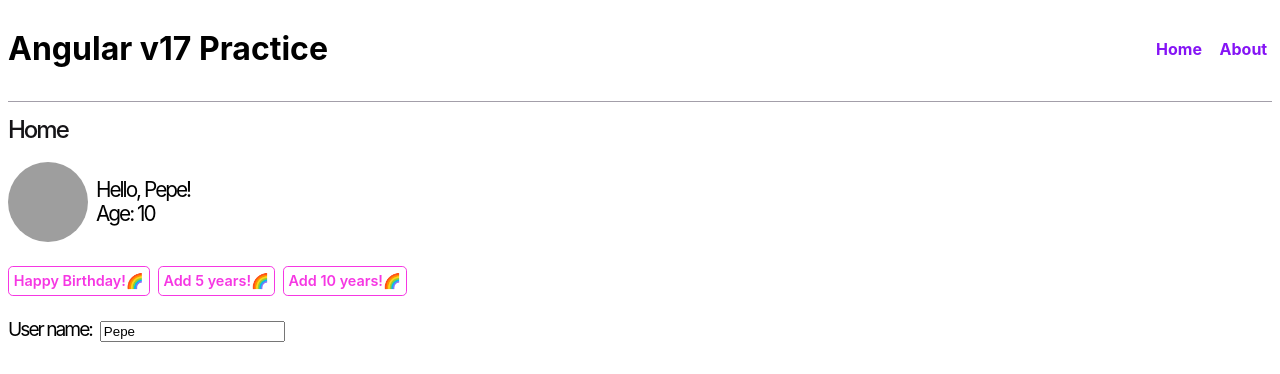
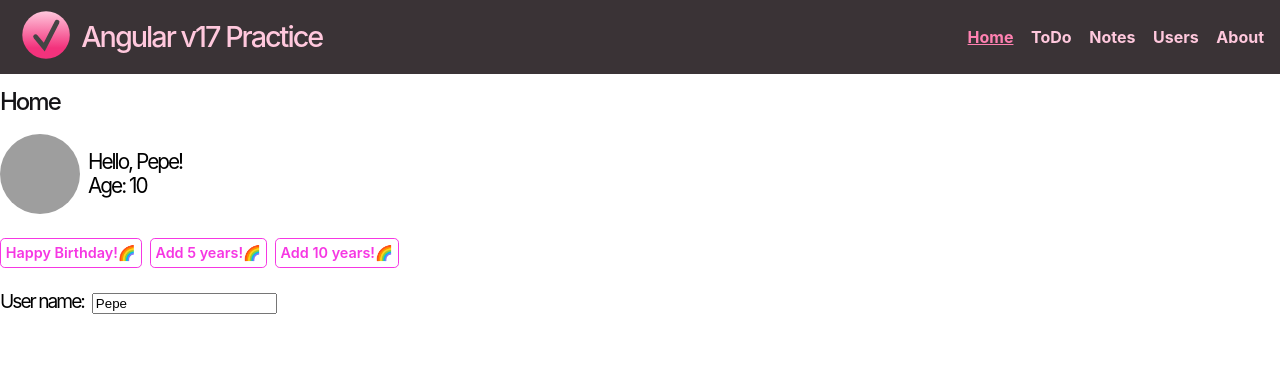
Before and after one commit to AldanaArcidiacono/angular17-practice, an Angular app: page /home in a window 1280 px wide. Shown: the top 374 px of the page. Built offline with nearby package versions, Linux system fonts and the light colour scheme; grey boxes are pictures that could not be loaded.

Commit message:
Add header styles & routes

```diff
--- a/projects/demo/src/app/app.component.scss
+++ b/projects/demo/src/app/app.component.scss
@@ -43,27 +43,6 @@
   -moz-osx-font-smoothing: grayscale;
 }
 
-h1 {
-  font-size: 1.8rem;
-  color: var(--gray-900);
-  font-weight: 500;
-  line-height: 100%;
-  letter-spacing: -0.125rem;
-  margin: 0;
-  font-family:
-    "Inter Tight",
-    -apple-system,
-    BlinkMacSystemFont,
-    "Segoe UI",
-    Roboto,
-    Helvetica,
-    Arial,
-    sans-serif,
-    "Apple Color Emoji",
-    "Segoe UI Emoji",
-    "Segoe UI Symbol";
-}
-
 main {
   width: 100%;
   min-height: 100%;
--- a/projects/demo/src/app/app.routes.ts
+++ b/projects/demo/src/app/app.routes.ts
@@ -13,6 +13,21 @@ export const routes: Routes = [
     // loadComponent: () => import('./features/home/home.component'),
   },
   {
+    path: 'todo',
+    title: 'ToDo',
+    loadComponent: () => AboutComponent,
+  },
+  {
+    path: 'notes',
+    title: 'Notes',
+    loadComponent: () => AboutComponent,
+  },
+  {
+    path: 'users',
+    title: 'Users',
+    loadComponent: () => AboutComponent,
+  },
+  {
     path: 'about',
     title: 'About',
     loadComponent: () => AboutComponent,
--- a/projects/demo/src/app/shared/header/header.component.scss
+++ b/projects/demo/src/app/shared/header/header.component.scss
@@ -1,7 +1,34 @@
 header {
   align-items: center;
-  border-bottom: 1px solid var(--gray-400);
+  background-color: var(--my-black);
   display: flex;
   justify-content: space-between;
-  padding-bottom: 0.7rem;
+  padding-inline: 0.7rem;
+  .title {
+    align-items: center;
+    display: flex;
+    h1 {
+      font-size: 1.8rem;
+      color: var(--my-pink);
+      font-weight: 500;
+      line-height: 100%;
+      letter-spacing: -0.125rem;
+      margin: 0;
+      font-family:
+        "Inter Tight",
+        -apple-system,
+        BlinkMacSystemFont,
+        "Segoe UI",
+        Roboto,
+        Helvetica,
+        Arial,
+        sans-serif,
+        "Apple Color Emoji",
+        "Segoe UI Emoji",
+        "Segoe UI Symbol";
+      isdi-logo {
+        display: flex;
+      }
+    }
+  }
 }
--- a/projects/demo/src/app/shared/header/header.component.ts
+++ b/projects/demo/src/app/shared/header/header.component.ts
@@ -1,11 +1,15 @@
 import { Component, Input } from '@angular/core';
+import { LogoComponent } from '../logo/logo.component';
 
 @Component({
   selector: 'isdi-header',
   standalone: true,
-  imports: [],
+  imports: [LogoComponent],
   template: ` <header>
-    <h1>{{ title }}</h1>
+    <div class="title">
+      <isdi-logo [options]="{ side: '5rem' }"></isdi-logo>
+      <h1>{{ title }}</h1>
+    </div>
     <!-- Child Component -->
     <ng-content></ng-content>
   </header>`,
--- /dev/null
+++ b/projects/demo/src/app/shared/logo/logo.component.ts
@@ -0,0 +1,37 @@
+import { Component, EventEmitter, Input, OnInit, Output } from '@angular/core';
+
+export type LogoOptions = {
+  side?: string;
+};
+
+@Component({
+  selector: 'isdi-logo',
+  standalone: true,
+  imports: [],
+  templateUrl: './logo-component.svg',
+  styles: `
+    svg {
+      padding: 0.7rem;
+    }
+  `,
+})
+export class LogoComponent implements OnInit {
+  @Input() options!: LogoOptions;
+  // Events
+  @Output() logoClick: EventEmitter<string>;
+
+  constructor() {
+    this.logoClick = new EventEmitter();
+  }
+
+  ngOnInit(): void {
+    this.options = {
+      side: '25rem',
+      ...this.options,
+    };
+  }
+
+  onClick(path: string) {
+    this.logoClick.next(path);
+  }
+}
--- a/projects/demo/src/app/shared/menu/menu-options.component.scss
+++ b/projects/demo/src/app/shared/menu/menu-options.component.scss
@@ -1,14 +1,20 @@
 ul {
   align-items: center;
   display: flex;
+  padding: 0;
+  margin: 0;
   li {
     list-style: none;
     a {
-      color: var(--electric-violet);
+      color: var(--my-pink);
       font-weight: 700;
       margin-left: 0.5rem;
       padding: 0.3rem;
       text-decoration: none;
+      &.active {
+        color: var(--my-pink-mid);
+        text-decoration: underline;
+      }
     }
   }
 }
--- a/projects/demo/src/app/shared/menu/menu-options.component.ts
+++ b/projects/demo/src/app/shared/menu/menu-options.component.ts
@@ -10,6 +10,7 @@ import { MenuOptions } from '../../interfaces/menu-options';
     <ul>
       @for (item of items; track $index) {
         <li>
+          <!-- routerLinkActive = Adds a class if is the active route -->
           <a [routerLink]="item.path" routerLinkActive="active">{{
             item.title
           }}</a>
--- a/projects/demo/src/styles.scss
+++ b/projects/demo/src/styles.scss
@@ -1,2 +1,20 @@
 /* You can add global styles to this file, and also import other style files */
 /* For variables or general things */
+
+* {
+  box-sizing: border-box;
+}
+
+body {
+  min-height: 100vh;
+  padding: 0;
+  margin: 0;
+}
+
+:root {
+  --my-black: #3a3336;
+  --my-pink-light: #f9e1ea;
+  --my-pink: #ffc8dd;
+  --my-pink-mid: #ff81b1;
+  --my-pink-strong: #f3327c;
+}
```
Also changed, not shown: projects/demo/src/app/shared/logo/logo-component.svg (added), 1 other file (tests, documents, lock files or other folders).
